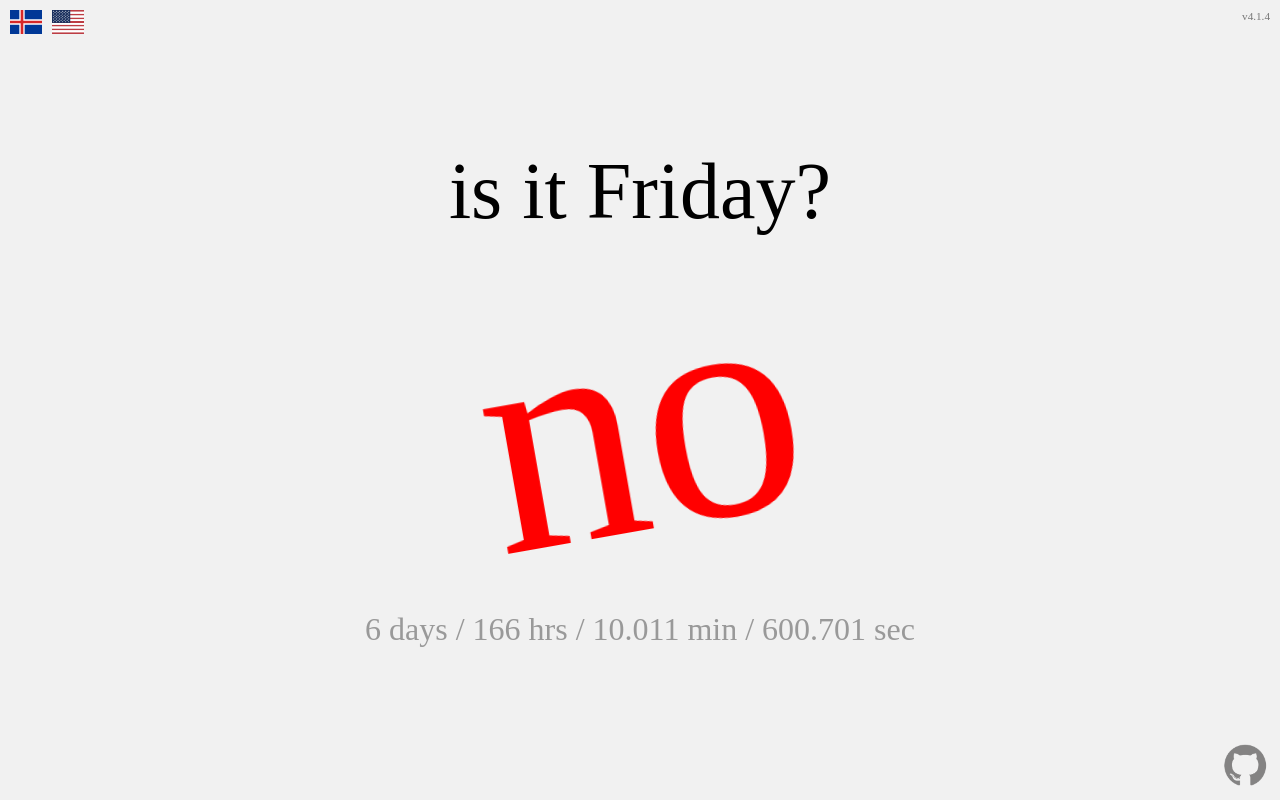
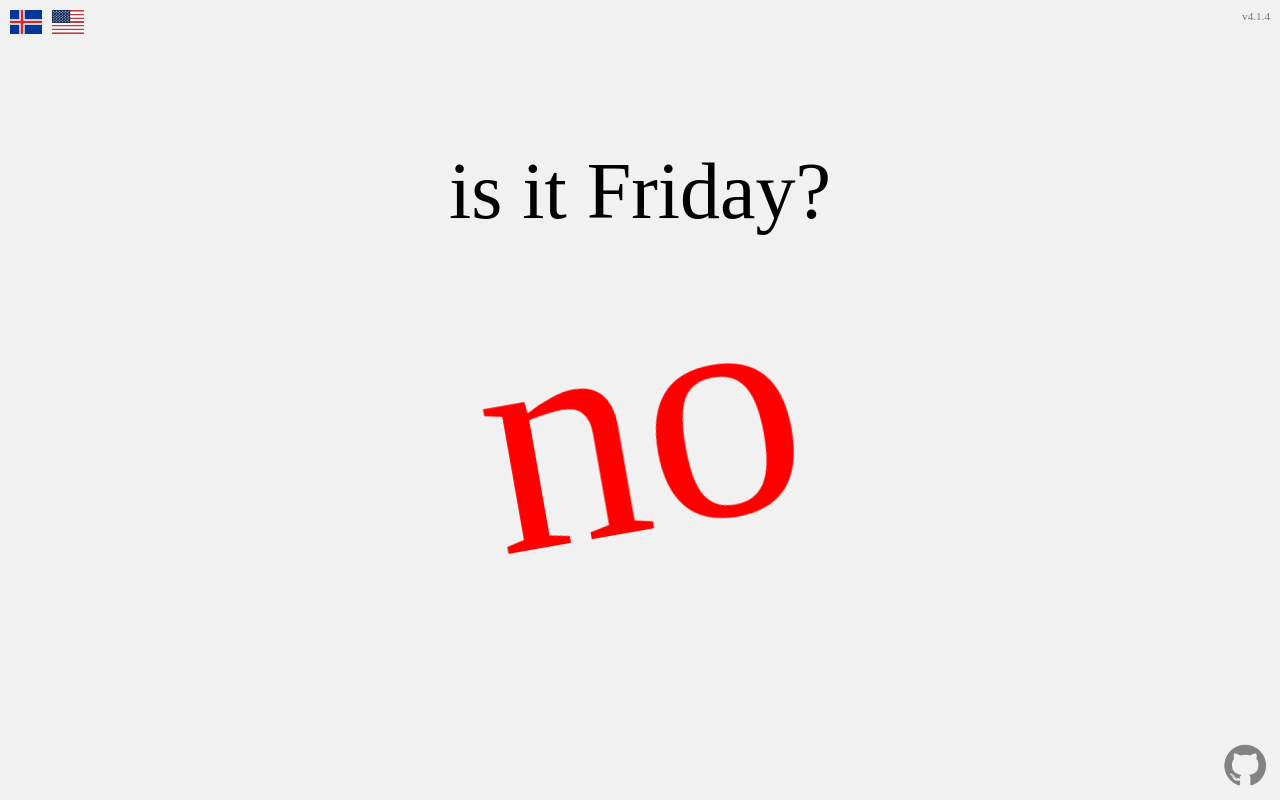
Before and after one commit to gaui/fossari.is, a React (Vite) app: page / in a window 1280 px wide. Built offline with nearby package versions, Linux system fonts and the light colour scheme; a small style sheet from the web is missing; a web font is replaced by a local one.

Commit message:
Refactored components from class components to hooks

```diff
--- a/src/components/Countdown.tsx
+++ b/src/components/Countdown.tsx
@@ -1,70 +1,53 @@
-import React, { Fragment } from 'react';
-import { withTranslation } from 'react-i18next';
+import React, { useEffect, useState } from 'react';
+import { useTranslation } from 'react-i18next';
 import styled from 'styled-components';
 import { getDifference } from '../misc/date';
 import AnimatedText from './AnimatedText';
 
-class Countdown extends React.Component<CountdownProps, CountdownState> {
-  state = {
-    loaded: false,
-    time: {
-      days: '',
-      hours: '',
-      minutes: '',
-      seconds: ''
-    }
-  } as CountdownState;
-  constructor(props: any) {
-    super(props);
-  }
+const Timer = (props: CountdownTimerProps) => {
+  const { t } = useTranslation();
 
-  public static Wrapper = styled(AnimatedText).attrs({
+  return (
+    <>
+      {Object.entries(props)
+        .map(([k, v]) => `${v} ${t(k)}`)
+        .join(', ')}
+    </>
+  );
+};
+
+const Wrapper = styled(AnimatedText).attrs({
   color: '#999'
 })`
   font-size: 0.2em;
 `;
 
-  getDifference(): CountdownTimeState {
-    const { dateFrom, dateTo } = this.props;
+const Countdown = (props: CountdownProps) => {
+  const { dateFrom, dateTo } = props;
 
-    const diff = getDifference(dateFrom, dateTo);
+  const [state, setState] = useState<DateDetail>();
 
-    return diff;
+  useEffect(() => {
+    const interval = setInterval(() => {
+      const diff = R.pick(
+        ['days', 'hours', 'minutes', 'seconds'],
+        getDifference(dateTo, dateFrom)
+      );
+      setState({ ...diff });
+    }, 1000);
+
+    return () => {
+      if (interval) {
+        clearInterval(interval);
       }
-
-  componentWillReceiveProps() {
-    const diff = this.getDifference();
-    this.setState({ loaded: diff.seconds !== '', time: diff });
-  }
-
-  public static Timer = (props: any) => {
-    const { t, time } = props;
+    };
+  }, [dateFrom, dateTo]);
 
   return (
-      <>
-        {Object.keys(time).map((k, i, a) => (
-          <Fragment key={k}>
-            <span key={k}>
-              {time[k]} {t(k)}
-            </span>
-            {i !== a.length - 1 && <span> / </span>}
-          </Fragment>
-        ))}
-      </>
+    <Wrapper animationname="fade">
+      <Timer {...state} />
+    </Wrapper>
   );
 };
 
-  render() {
-    const { loaded, time } = this.state;
-
-    return (
-      loaded && (
-        <Countdown.Wrapper animationname="fade">
-          <Countdown.Timer time={time} {...this.props} />
-        </Countdown.Wrapper>
-      )
-    );
-  }
-}
-
-export default withTranslation()(Countdown);
+export default Countdown;
--- a/src/components/IsItFriday.tsx
+++ b/src/components/IsItFriday.tsx
@@ -1,26 +1,12 @@
-import React from 'react';
+import React, { useState, useEffect } from 'react';
 import NProgress from 'nprogress';
-import { withTranslation } from 'react-i18next';
+import { useTranslation } from 'react-i18next';
 import styled from 'styled-components';
 import { getNextWeekDay, isFriday } from '../misc/date';
 import AnimatedText from './AnimatedText';
 import Countdown from './Countdown';
 
-class IsItFriday extends React.Component<any, IsItFridayState> {
-  state = {
-    loaded: false,
-    isFriday: false,
-    currentDate: new Date(),
-    nextFriday: getNextWeekDay(new Date(), 5)
-  };
-
-  private interval: number | null;
-
-  constructor(props: any) {
-    super(props);
-  }
-
-  public static Wrapper = styled.div`
+const Wrapper = styled.div`
   display: grid;
   grid-auto-columns: 1fr;
   grid-auto-rows: auto auto 50px;
@@ -36,84 +22,21 @@ class IsItFriday extends React.Component<any, IsItFridayState> {
   }
 `;
 
-  public static Title = styled.div`
+const Title = styled.div`
   grid-area: app_title;
   font-size: 0.5em;
 `;
 
-  public static Main = styled.div`
+const Main = styled.div`
   grid-area: app_main;
 `;
 
-  public static Extra = styled.div`
+const Extra = styled.div`
   grid-area: app_extra;
   align-self: center;
 `;
 
-  updateState() {
-    const currentDate = new Date();
-    const nextFriday = getNextWeekDay(new Date(), 5);
-
-    this.setState({
-      loaded: true,
-      isFriday: isFriday(currentDate),
-      currentDate,
-      nextFriday
-    });
-
-    NProgress.done();
-  }
-
-  componentWillMount() {
-    NProgress.start();
-    this.interval = setInterval(() => {
-      this.updateState();
-    }, 1000);
-  }
-
-  componentWillUnmount() {
-    if (this.interval) {
-      clearInterval(this.interval);
-      this.interval = null;
-    }
-  }
-
-  render() {
-    const { loaded, isFriday, currentDate, nextFriday } = this.state;
-    const t = this.props.t;
-
-    const isItFriday = isFriday && (window as any).friday !== false;
-    const details = this.displayDetails(isItFriday);
-
-    return (
-      loaded && (
-        <div id="IsItFriday">
-          <IsItFriday.Wrapper>
-            <IsItFriday.Title>
-              {isItFriday ? t('its') : `${t('isit')} ${t('friday')}?`}
-            </IsItFriday.Title>
-            <IsItFriday.Main>
-              <AnimatedText
-                animationname={details.animationname}
-                color={details.color}
-                iterationcount={details.iterationcount}
-                size={details.size}
-              >
-                {t(details.text)}
-              </AnimatedText>
-            </IsItFriday.Main>
-            <IsItFriday.Extra>
-              {!isItFriday && (
-                <Countdown dateFrom={currentDate} dateTo={nextFriday} />
-              )}
-            </IsItFriday.Extra>
-          </IsItFriday.Wrapper>
-        </div>
-      )
-    );
-  }
-
-  private displayDetails(isFriday: boolean) {
+const displayDetails = (isFriday: boolean) => {
   const details: any = {
     text: 'no',
     animationname: 'swoosh',
@@ -131,7 +54,70 @@ class IsItFriday extends React.Component<any, IsItFridayState> {
   }
 
   return details;
-  }
+};
+
+const IsItFriday = () => {
+  const { t } = useTranslation();
+
+  const currentDate = new Date();
+  const nextFriday = getNextWeekDay(new Date(), 5);
+  const isItFriday = isFriday(currentDate) && window.friday !== false;
+  const details = displayDetails(isItFriday);
+
+  const [state, setState] = useState<IsItFridayState>({
+    loaded: false,
+    isFriday: false,
+    currentDate,
+    nextFriday
+  });
+
+  useEffect(() => {
+    const interval = setInterval(() => {
+      setState({
+        loaded: true,
+        isFriday: isItFriday,
+        currentDate,
+        nextFriday
+      });
+    }, 1000);
+
+    if (!state.loaded) {
+      NProgress.start();
+    } else {
+      NProgress.done();
     }
 
-export default withTranslation()(IsItFriday);
+    return () => {
+      if (interval) {
+        clearInterval(interval);
+      }
+    };
+  }, [currentDate]);
+
+  if (!state.loaded) return <></>;
+
+  return (
+    <div id="IsItFriday">
+      <Wrapper>
+        <Title>{isItFriday ? t('its') : `${t('isit')} ${t('friday')}?`}</Title>
+        <Main>
+          <AnimatedText
+            animationname={details.animationname}
+            color={details.color}
+            iterationcount={details.iterationcount}
+            size={details.size}
+          >
+            {t(details.text)}
+          </AnimatedText>
+        </Main>
+        <Extra>
+          {!isItFriday && (
+            <Countdown dateFrom={state.currentDate} dateTo={state.nextFriday} />
+          )}
+        </Extra>
+      </Wrapper>
+    </div>
+  );
+};
+
+export default IsItFriday;
--- a/src/misc/date.ts
+++ b/src/misc/date.ts
@@ -18,7 +18,7 @@ function getNextWeekDay(date: Date, weekDay: number): Date {
   return next;
 }
 
-function getDifference(dateTo: Date, dateFrom: Date): CountdownTimeState {
+function getDifference(dateTo: Date, dateFrom: Date): CountdownTimerProps {
   return {
     days: differenceInDays(dateFrom, dateTo).toLocaleString('de-GB'),
     hours: differenceInHours(dateFrom, dateTo).toLocaleString('de-GB'),
@@ -27,12 +27,9 @@ function getDifference(dateTo: Date, dateFrom: Date): CountdownTimeState {
   };
 }
 
-function isSameDay(dateFrom: Date, dateTo: Date): boolean {
-  return sameDay(dateFrom, dateTo);
-}
-
-function isFriday(date: Date): boolean {
-  return friday(date);
-}
-
-export { getNextWeekDay, getDifference, isFriday, isSameDay };
+export {
+  getNextWeekDay,
+  getDifference,
+  friday as isFriday,
+  sameDay as isSameDay
+};
--- a/src/types.d.ts
+++ b/src/types.d.ts
@@ -16,10 +16,10 @@ interface CountdownProps {
 
 interface CountdownState {
   loaded: boolean;
-  time: CountdownTimeState;
+  time?: DateDetail;
 }
 
-interface CountdownTimeState {
+interface CountdownTimerProps {
   days: string;
   hours: string;
   minutes: string;
```
Also changed, not shown: src/components/App.tsx (+1 -9 lines). Lines whose indentation alone changed are shown as unchanged.
